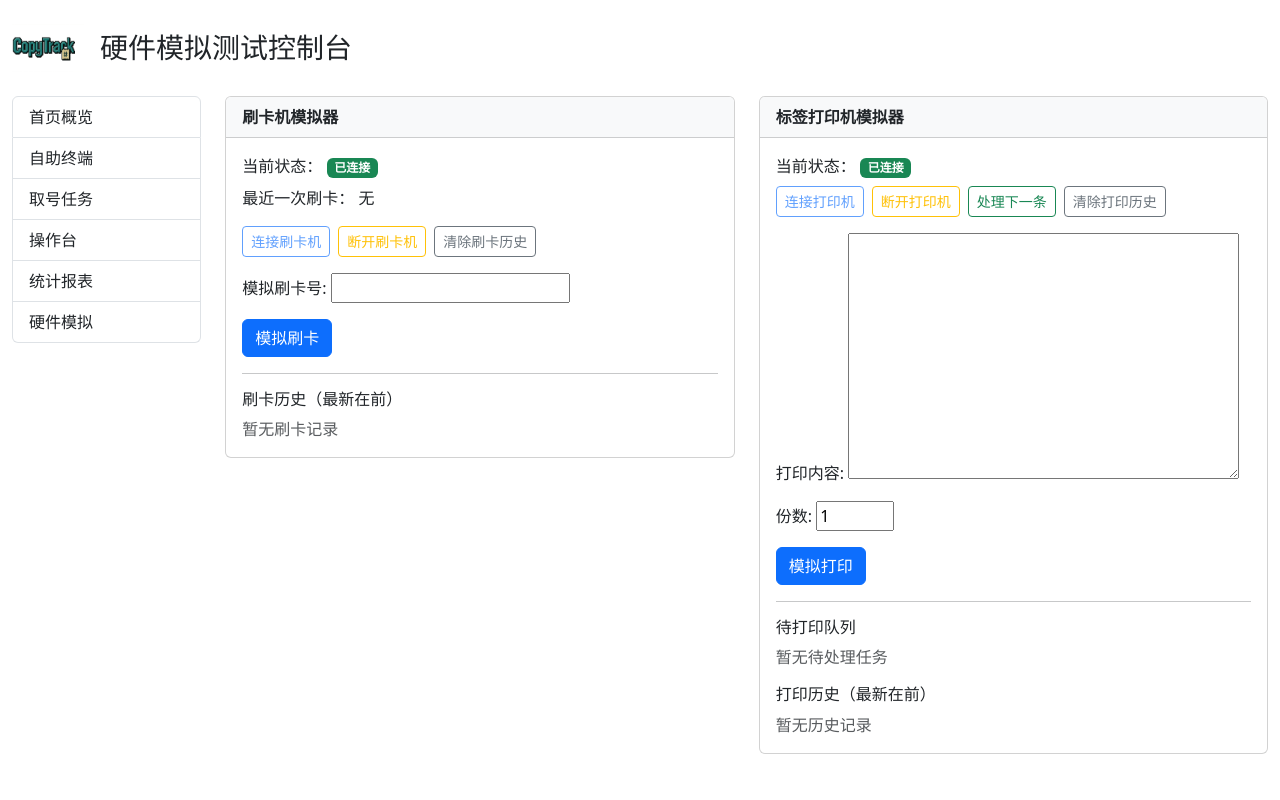
After one commit to EdieeKnows/CopyTrack, a Django app: page /hardware/test/ in a window 1280 px wide. The commit adds this page. Run offline with Django 4.2, Linux system fonts and the light colour scheme; some libraries are stand-ins or nearby versions.

Commit message:
初步完成了硬件模拟类的编写，更新了UI，增加一个硬件测试页，增加了一个导航栏。

```diff
--- a/copytrack/tasks/forms.py
+++ b/copytrack/tasks/forms.py
@@ -42,3 +42,12 @@ class ReportFilterForm(forms.Form):
     start_date = forms.DateField(label="开始日期", required=False)
     end_date = forms.DateField(label="结束日期", required=False)
     only_urgent = forms.BooleanField(label="仅显示加急", required=False)
+
+
+class CardSwipeForm(forms.Form):
+    card_number = forms.CharField(label="模拟刷卡号", max_length=64)
+
+
+class PrintLabelForm(forms.Form):
+    content = forms.CharField(label="打印内容", widget=forms.Textarea, required=True)
+    copies = forms.IntegerField(label="份数", min_value=1, max_value=5, initial=1)
--- a/copytrack/tasks/urls.py
+++ b/copytrack/tasks/urls.py
@@ -13,4 +13,5 @@ urlpatterns = [
     path("web/tasks/", views.web_tasks, name="web_tasks"),
     path("operator/", views.operator_console, name="operator_console"),
     path("reports/", views.reports, name="reports"),
+    path("hardware/test/", views.hardware_test, name="hardware_test"),
 ]
--- a/copytrack/tasks/views.py
+++ b/copytrack/tasks/views.py
@@ -13,18 +13,26 @@ from django.utils import timezone
 from django.views import View
 
 from .forms import (
+    CardSwipeForm,
     KioskLoginForm,
+    PrintLabelForm,
     ReportFilterForm,
     ScanForm,
     TaskSelectForm,
     UrgencyRequestForm,
 )
 from .models import Task, TaskEvent
+from .services.hardware import CardReaderSimulator, LabelPrinterSimulator
 from .services.printing import LabelPrinter
 from .services.queue import get_completed_tasks, get_processing_queue, get_waiting_queue
 from .services.statistics import calculate_summary, export_to_rows, filter_by_date
 
 PRINTER = LabelPrinter()
+CARD_READER_SIMULATOR = CardReaderSimulator()
+PRINTER_SIMULATOR = LabelPrinterSimulator()
+
+CARD_READER_SIMULATOR.connect()
+PRINTER_SIMULATOR.connect()
 
 
 class HomeView(View):
@@ -52,14 +60,32 @@ class KioskLoginView(View):
 
     def get(self, request: HttpRequest) -> HttpResponse:
         form = KioskLoginForm()
-        return render(request, self.template_name, {"form": form})
+        return self._render(request, form)
 
     def post(self, request: HttpRequest) -> HttpResponse:
         form = KioskLoginForm(request.POST)
         if form.is_valid():
-            request.session["kiosk_user"] = form.cleaned_data["card_number"].strip()
+            card_number = form.cleaned_data["card_number"].strip()
+            try:
+                CARD_READER_SIMULATOR.simulate_swipe(card_number)
+            except RuntimeError as exc:
+                messages.error(request, str(exc))
+                return self._render(request, form)
+            request.session["kiosk_user"] = card_number
+            messages.success(request, "刷卡成功，正在跳转取号页面")
             return redirect("tasks:kiosk_tasks")
-        return render(request, self.template_name, {"form": form})
+        return self._render(request, form)
+
+    def _render(self, request: HttpRequest, form: KioskLoginForm) -> HttpResponse:
+        context = {
+            "form": form,
+            "card_reader": CARD_READER_SIMULATOR,
+            "card_last": CARD_READER_SIMULATOR.last_card,
+            "printer": PRINTER_SIMULATOR,
+            "printer_pending_jobs": PRINTER_SIMULATOR.pending_jobs(),
+            "printer_history": PRINTER_SIMULATOR.history(),
+        }
+        return render(request, self.template_name, context)
 
 
 class KioskTasksView(View):
@@ -81,7 +107,14 @@ class KioskTasksView(View):
         if form.is_valid():
             task: Task = form.cleaned_data["task"]
             PRINTER.print_task(task)
-            messages.success(request, f"任务 {task.task_code} 标签已发送打印")
+            try:
+                PRINTER_SIMULATOR.simulate_print(f"任务 {task.task_code} 标签", copies=task.copies)
+                messages.success(request, f"任务 {task.task_code} 标签已发送打印")
+            except RuntimeError as exc:
+                messages.warning(
+                    request,
+                    f"任务 {task.task_code} 标签已发送打印，但模拟打印机未连接：{exc}",
+                )
             return redirect("tasks:kiosk_tasks")
         return render(request, self.template_name, {"tasks": tasks, "select_form": form})
 
@@ -212,6 +245,85 @@ class ReportView(View):
         return redirect("tasks:reports")
 
 
+class HardwareTestView(View):
+    template_name = "tasks/hardware_test.html"
+
+    def get(self, request: HttpRequest) -> HttpResponse:
+        return self._render(request)
+
+    def post(self, request: HttpRequest) -> HttpResponse:
+        action = request.POST.get("action")
+        card_form: CardSwipeForm | None = None
+        print_form: PrintLabelForm | None = None
+        try:
+            if action == "connect_reader":
+                CARD_READER_SIMULATOR.connect()
+                messages.success(request, "刷卡机已连接")
+            elif action == "disconnect_reader":
+                CARD_READER_SIMULATOR.disconnect()
+                messages.info(request, "刷卡机已断开并清除最近刷卡记录")
+            elif action == "swipe_card":
+                card_form = CardSwipeForm(request.POST)
+                if card_form.is_valid():
+                    card_number = card_form.cleaned_data["card_number"]
+                    CARD_READER_SIMULATOR.simulate_swipe(card_number)
+                    messages.success(request, f"模拟刷卡成功：{card_number}")
+                else:
+                    messages.error(request, "请提供有效的刷卡号")
+            elif action == "clear_swipe_history":
+                CARD_READER_SIMULATOR.clear_history()
+                messages.info(request, "刷卡历史已清除")
+            elif action == "connect_printer":
+                PRINTER_SIMULATOR.connect()
+                messages.success(request, "标签打印机已连接")
+            elif action == "disconnect_printer":
+                PRINTER_SIMULATOR.disconnect()
+                messages.info(request, "打印机已断开并清空待处理队列")
+            elif action == "print_label":
+                print_form = PrintLabelForm(request.POST)
+                if print_form.is_valid():
+                    content = print_form.cleaned_data["content"]
+                    copies = print_form.cleaned_data["copies"]
+                    PRINTER_SIMULATOR.simulate_print(content, copies=copies)
+                    messages.success(request, "模拟打印任务已加入队列")
+                else:
+                    messages.error(request, "请检查打印内容和份数")
+            elif action == "process_next_job":
+                job = PRINTER_SIMULATOR.process_next_job()
+                if job:
+                    messages.success(request, f"已处理打印任务：{job.content[:20]}...")
+                else:
+                    messages.info(request, "当前没有待处理的打印任务")
+            elif action == "clear_print_history":
+                PRINTER_SIMULATOR.clear_history()
+                messages.info(request, "打印历史已清除")
+        except RuntimeError as exc:
+            messages.error(request, str(exc))
+        return self._render(
+            request,
+            card_form=card_form if card_form is not None else CardSwipeForm(),
+            print_form=print_form if print_form is not None else PrintLabelForm(),
+        )
+
+    def _render(
+        self,
+        request: HttpRequest,
+        *,
+        card_form: CardSwipeForm | None = None,
+        print_form: PrintLabelForm | None = None,
+    ) -> HttpResponse:
+        context = {
+            "card_reader": CARD_READER_SIMULATOR,
+            "printer": PRINTER_SIMULATOR,
+            "card_form": card_form or CardSwipeForm(),
+            "print_form": print_form or PrintLabelForm(),
+            "swipe_history": CARD_READER_SIMULATOR.history(),
+            "pending_jobs": PRINTER_SIMULATOR.pending_jobs(),
+            "print_history": PRINTER_SIMULATOR.history(),
+        }
+        return render(request, self.template_name, context)
+
+
 home = HomeView.as_view()
 kiosk_login = KioskLoginView.as_view()
 kiosk_tasks = KioskTasksView.as_view()
@@ -219,3 +331,4 @@ kiosk_urgent = KioskUrgentView.as_view()
 web_tasks = WebTaskListView.as_view()
 operator_console = OperatorConsoleView.as_view()
 reports = ReportView.as_view()
+hardware_test = HardwareTestView.as_view()
--- a/templates/tasks/base.html
+++ b/templates/tasks/base.html
@@ -5,18 +5,45 @@
     <meta charset="utf-8" />
     <title>{% block title %}CopyTrack{% endblock %}</title>
     <link
+      rel="icon"
+      type="image/png"
+      href="{% static 'vendor/icon.png' %}"
+    />
+    <link
       rel="stylesheet"
       href="{% static 'vendor/bootstrap/css/bootstrap.min.css' %}"
     />
     {% block extra_head %}{% endblock %}
   </head>
   <body>
-    <div class="container py-4">
+    <div class="container-fluid py-4">
       <header class="mb-4">
+        <div class="d-flex align-items-center gap-3 flex-wrap">
+          <img
+            src="{% static 'vendor/logo.png' %}"
+            alt="CopyTrack 标志"
+            class="img-fluid"
+            style="max-height: 48px"
+          />
           <h1 class="h3 mb-0">
             {% block header %}CopyTrack 复印叫号系统{% endblock %}
           </h1>
+        </div>
       </header>
+      <div class="row g-4">
+        <aside class="col-lg-2 col-md-3">
+          {% block side_nav %}
+          <nav class="list-group">
+            <a href="{% url 'tasks:home' %}" class="list-group-item list-group-item-action">首页概览</a>
+            <a href="{% url 'tasks:kiosk_login' %}" class="list-group-item list-group-item-action">自助终端</a>
+            <a href="{% url 'tasks:kiosk_tasks' %}" class="list-group-item list-group-item-action">取号任务</a>
+            <a href="{% url 'tasks:operator_console' %}" class="list-group-item list-group-item-action">操作台</a>
+            <a href="{% url 'tasks:reports' %}" class="list-group-item list-group-item-action">统计报表</a>
+            <a href="{% url 'tasks:hardware_test' %}" class="list-group-item list-group-item-action">硬件模拟</a>
+          </nav>
+          {% endblock %}
+        </aside>
+        <div class="col-lg-10 col-md-9">
           {% if messages %}
           <div class="mb-4">
             {% for message in messages %}
@@ -26,6 +53,8 @@
           {% endif %}
           <main>{% block content %}{% endblock %}</main>
         </div>
+      </div>
+    </div>
     <script src="{% static 'vendor/htmx/htmx.min.js' %}"></script>
     <script src="{% static 'vendor/bootstrap/js/bootstrap.bundle.min.js' %}"></script>
     {% block extra_scripts %}{% endblock %}
--- /dev/null
+++ b/templates/tasks/hardware_test.html
@@ -0,0 +1,185 @@
+{% extends "tasks/base.html" %}
+
+{% block title %}硬件模拟测试 · CopyTrack{% endblock %}
+
+{% block header %}硬件模拟测试控制台{% endblock %}
+
+{% block content %}
+<div class="row g-4">
+  <div class="col-md-6">
+    <div class="card">
+      <div class="card-header bg-light">
+        <strong>刷卡机模拟器</strong>
+      </div>
+      <div class="card-body">
+        <p class="mb-2">
+          当前状态：
+          {% if card_reader.connected %}
+          <span class="badge bg-success">已连接</span>
+          {% else %}
+          <span class="badge bg-secondary">未连接</span>
+          {% endif %}
+        </p>
+        <p class="mb-3">
+          最近一次刷卡：
+          {% if card_reader.last_card %}
+          <code>{{ card_reader.last_card }}</code>
+          {% else %}
+          无
+          {% endif %}
+        </p>
+        <div class="d-flex gap-2 flex-wrap mb-3">
+          <form method="post" class="d-inline">
+            {% csrf_token %}
+            <input type="hidden" name="action" value="connect_reader" />
+            <button class="btn btn-outline-primary btn-sm" {% if card_reader.connected %}disabled{% endif %}>
+              连接刷卡机
+            </button>
+          </form>
+          <form method="post" class="d-inline">
+            {% csrf_token %}
+            <input type="hidden" name="action" value="disconnect_reader" />
+            <button class="btn btn-outline-warning btn-sm" {% if not card_reader.connected %}disabled{% endif %}>
+              断开刷卡机
+            </button>
+          </form>
+          <form method="post" class="d-inline">
+            {% csrf_token %}
+            <input type="hidden" name="action" value="clear_swipe_history" />
+            <button class="btn btn-outline-secondary btn-sm">
+              清除刷卡历史
+            </button>
+          </form>
+        </div>
+        <form method="post" class="needs-validation" novalidate>
+          {% csrf_token %}
+          <input type="hidden" name="action" value="swipe_card" />
+          <div class="mb-3">
+            {{ card_form.card_number.label_tag }}
+            {{ card_form.card_number }}
+            {% if card_form.card_number.errors %}
+            <div class="text-danger small">{{ card_form.card_number.errors|striptags }}</div>
+            {% endif %}
+          </div>
+          <button class="btn btn-primary" {% if not card_reader.connected %}disabled{% endif %}>
+            模拟刷卡
+          </button>
+        </form>
+        <hr />
+        <h6>刷卡历史（最新在前）</h6>
+        {% if swipe_history %}
+        <ul class="list-group list-group-flush">
+          {% for event in swipe_history %}
+          <li class="list-group-item d-flex justify-content-between">
+            <span><code>{{ event.card_number }}</code></span>
+            <span class="text-muted">{{ event.timestamp|date:"Y-m-d H:i:s" }}</span>
+          </li>
+          {% endfor %}
+        </ul>
+        {% else %}
+        <p class="text-muted mb-0">暂无刷卡记录</p>
+        {% endif %}
+      </div>
+    </div>
+  </div>
+  <div class="col-md-6">
+    <div class="card">
+      <div class="card-header bg-light">
+        <strong>标签打印机模拟器</strong>
+      </div>
+      <div class="card-body">
+        <p class="mb-2">
+          当前状态：
+          {% if printer.connected %}
+          <span class="badge bg-success">已连接</span>
+          {% else %}
+          <span class="badge bg-secondary">未连接</span>
+          {% endif %}
+        </p>
+        <div class="d-flex gap-2 flex-wrap mb-3">
+          <form method="post" class="d-inline">
+            {% csrf_token %}
+            <input type="hidden" name="action" value="connect_printer" />
+            <button class="btn btn-outline-primary btn-sm" {% if printer.connected %}disabled{% endif %}>
+              连接打印机
+            </button>
+          </form>
+          <form method="post" class="d-inline">
+            {% csrf_token %}
+            <input type="hidden" name="action" value="disconnect_printer" />
+            <button class="btn btn-outline-warning btn-sm" {% if not printer.connected %}disabled{% endif %}>
+              断开打印机
+            </button>
+          </form>
+          <form method="post" class="d-inline">
+            {% csrf_token %}
+            <input type="hidden" name="action" value="process_next_job" />
+            <button class="btn btn-outline-success btn-sm">
+              处理下一条
+            </button>
+          </form>
+          <form method="post" class="d-inline">
+            {% csrf_token %}
+            <input type="hidden" name="action" value="clear_print_history" />
+            <button class="btn btn-outline-secondary btn-sm">
+              清除打印历史
+            </button>
+          </form>
+        </div>
+        <form method="post">
+          {% csrf_token %}
+          <input type="hidden" name="action" value="print_label" />
+          <div class="mb-3">
+            {{ print_form.content.label_tag }}
+            {{ print_form.content }}
+            {% if print_form.content.errors %}
+            <div class="text-danger small">{{ print_form.content.errors|striptags }}</div>
+            {% endif %}
+          </div>
+          <div class="mb-3" style="max-width: 120px">
+            {{ print_form.copies.label_tag }}
+            {{ print_form.copies }}
+            {% if print_form.copies.errors %}
+            <div class="text-danger small">{{ print_form.copies.errors|striptags }}</div>
+            {% endif %}
+          </div>
+          <button class="btn btn-primary" {% if not printer.connected %}disabled{% endif %}>
+            模拟打印
+          </button>
+        </form>
+        <hr />
+        <h6>待打印队列</h6>
+        {% if pending_jobs %}
+        <ul class="list-group list-group-flush mb-3">
+          {% for job in pending_jobs %}
+          <li class="list-group-item">
+            <div class="small text-muted">{{ job.timestamp|date:"Y-m-d H:i:s" }}</div>
+            <div>份数：{{ job.copies }}</div>
+            <pre class="mb-0 small">{{ job.content }}</pre>
+          </li>
+          {% endfor %}
+        </ul>
+        {% else %}
+        <p class="text-muted">暂无待处理任务</p>
+        {% endif %}
+        <h6>打印历史（最新在前）</h6>
+        {% if print_history %}
+        <ul class="list-group list-group-flush">
+          {% for history in print_history %}
+          <li class="list-group-item">
+            <div class="d-flex justify-content-between">
+              <span>份数：{{ history.copies }}</span>
+              <span class="text-muted small">{{ history.timestamp|date:"Y-m-d H:i:s" }}</span>
+            </div>
+            <pre class="mb-0 small">{{ history.content }}</pre>
+          </li>
+          {% endfor %}
+        </ul>
+        {% else %}
+        <p class="text-muted mb-0">暂无历史记录</p>
+        {% endif %}
+      </div>
+    </div>
+  </div>
+</div>
+{% endblock %}
```
Also changed, not shown: copytrack/tasks/services/hardware.py (added, +111 -0 lines), templates/tasks/kiosk_login.html (+41 -0 lines). Lines whose indentation alone changed are shown as unchanged.
